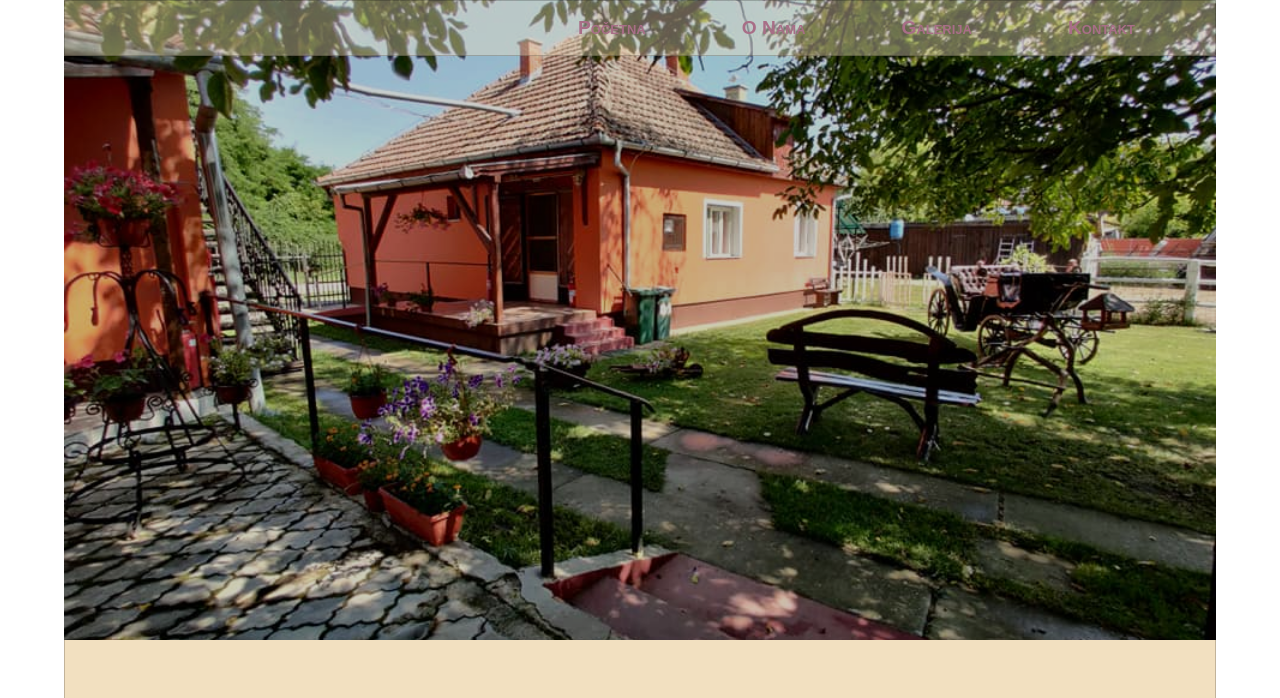
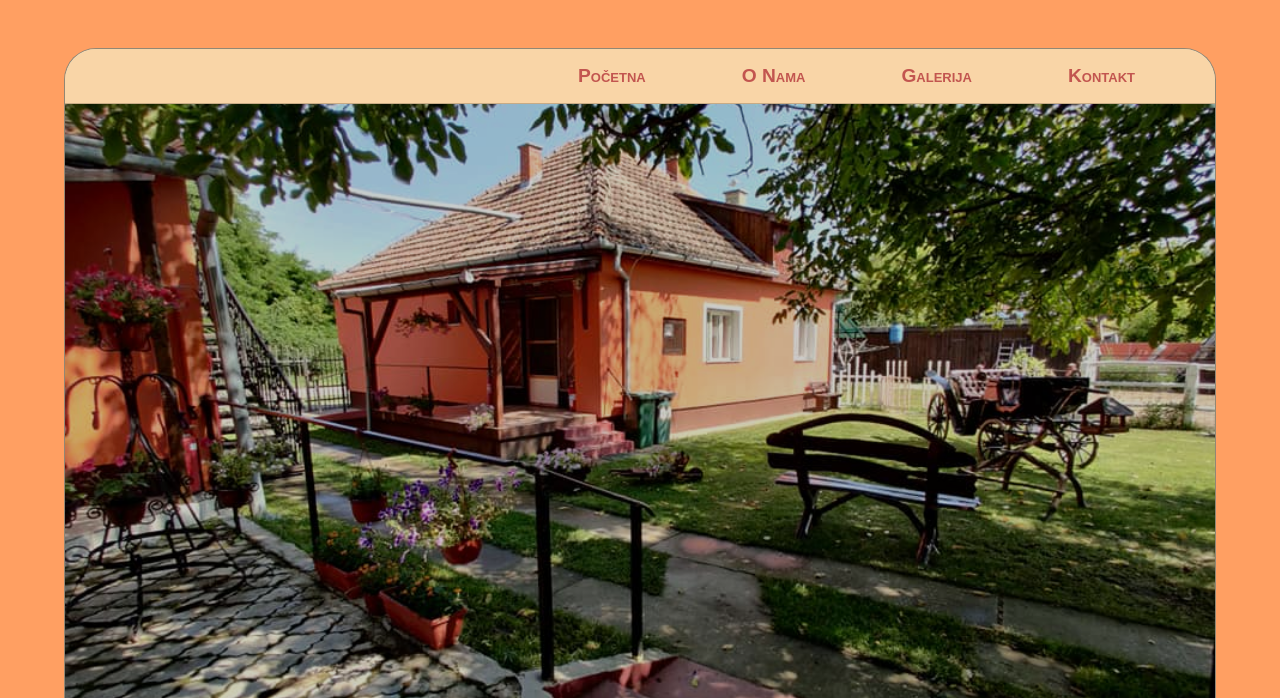
Before and after one commit to vukan-m/kladomox-plus, a Gatsby site: page / in a window 1280 px wide. Shown: the top 698 px of the page. Built offline with nearby package versions, Linux system fonts and the light colour scheme; Gatsby itself is replaced by a stand-in of ours.

Commit message:
Final design hopefully

```diff
--- a/src/components/layout.js
+++ b/src/components/layout.js
@@ -2,11 +2,11 @@ import * as React from 'react'
 import '../css/main.css'
 import NavBar from './nav-bar'
 
-const Layout = ({ pageTitle, navName, children }) => {
+const Layout = ({ pageTitle, children }) => {
     return (
         <div className="container">
             <title>{pageTitle} | Kladomox Plus</title>
-            <NavBar pageName={navName} />
+            <NavBar />
             <main>
                 {children}
             </main>
--- a/src/components/nav-bar.js
+++ b/src/components/nav-bar.js
@@ -4,10 +4,10 @@ import NavLink from '../components/link'
 import MobileNavBar from '../components/mobile-nav-bar'
 
 
-const NavBar = ({pageName}) => {
+const NavBar = () => {
     return (
         <nav>
-            <ul className={pageName}>
+            <ul className="nav-links">
                 <NavLink link="/">
                     Početna
                 </NavLink>
--- a/src/css/main.css
+++ b/src/css/main.css
@@ -1,7 +1,7 @@
 :root {
-    --prim: #F6AE99;
-    --sec: #A86E87;
-    --text: #646273;
+    --prim: #c54644;
+    --sec: #c2554f;
+    --text: #504538;
     --bg: #f2e0c0;
     --dark-bg: #F9D5A7;
 }
@@ -12,11 +12,17 @@
     box-sizing: border-box;
 }
 
+body {
+    background-color: #ff9f62;
+}
+
 .container {
     font-family: sans-serif;
-    margin: 0 auto;
+    margin: 3rem auto;
     width: 90%;
     background-color: var(--bg);
+    border-radius: 2rem;
+    border: 1px solid rgba(0, 0, 0, 0.4);
 }
 
 .nav-links {
@@ -25,23 +31,9 @@
     list-style: none;
     padding-left: 0;
     justify-content: end;
-    background-color: var(--bg);
-    border: 1px solid rgba(0, 0, 0, 0.2);
-}
-
-.nav-links-home {
-    position: absolute;
-    top: 0;
-    right: 5%;
-    width: 90%;
-    margin: 0 auto;
-    z-index: 10;
-    display: flex;
-    list-style: none;
-    padding-left: 0;
-    justify-content: end;
-    background-color: rgba(242, 225, 193, 0.4);
-    border: 1px solid rgba(0, 0, 0, 0.2);
+    background-color: var(--dark-bg);
+    border-radius: 2rem 2rem 0 0;
+    border-bottom: 1px solid rgba(0, 0, 0, 0.2);
 }
 
 .nav-link-item:nth-child(2) {
@@ -67,16 +59,15 @@
 }
 
 .border {
-    border: 1px solid rgba(0, 0, 0, 0.2);
-    border-top: 0;
+    border-bottom: 1px solid rgba(0, 0, 0, 0.2);
+}
+
+.border:last-child {
+    border-bottom: 0;
 }
 
 .darkBg {
     background-color: var(--dark-bg);
-}
-
-.lightBg {
-    /* background-color: #FEF1E6; */
 }
 
 .padding {
@@ -247,15 +238,11 @@ p {
     background-color: var(--prim);
     border-radius: 0.5rem;
     padding-block: 0.2rem;
-    color: #333;
+    color: #edccca;
 }
 
 .button:hover {
     cursor: pointer;
-}
-
-.contact-page {
-    /* height: 100vh; */
 }
 
 .contact {
@@ -319,7 +306,7 @@ span {
 .google-map {
     display: flex;
     justify-content: center;
-    margin-bottom: 4.7rem;
+    margin-bottom: 2rem;
 }
 
 .map {
@@ -570,11 +557,3 @@ ul.images {
     min-width: 50vw;
     height: 100%;
   }
-
-  /* .dropdown:hover .dropdown-content {
-    display: block;
-  }
-
-  .dropdown:hover .dropbtn {
-    background-color: #dd995e;
-  } */
--- a/src/pages/about.js
+++ b/src/pages/about.js
@@ -8,7 +8,7 @@ import { StaticImage } from 'gatsby-plugin-image'
 const AboutPage = () => {
   return (
     <Layout pageTitle="O Nama" navName="nav-links">
-      <Box bgColor="lightBg">
+      <Box>
         <div className="about-page">
           <h2 className="padding">O Nama</h2>
           <div className="mobile">
--- a/src/pages/contact.js
+++ b/src/pages/contact.js
@@ -10,7 +10,7 @@ import GoogleMap from '../components/map'
 const ContactPage = () => {
   return (
     <Layout pageTitle="Kontakt" navName="nav-links">
-      <Box bgColor="lightBg">
+      <Box>
         <div className="contact-page">
           <h2 className="padding">Kontakt</h2>
           <div class="contact">
--- a/src/pages/gallery.js
+++ b/src/pages/gallery.js
@@ -34,7 +34,7 @@ const images = [
 const GalleryPage = () => {
   return (
     <Layout pageTitle="Galerija" navName="nav-links">
-      <Box bgColor="lightBg">
+      <Box>
         <div className="gallery-page">
           <h2 className="padding">Galerija</h2>
           <ImageGroup>
--- a/src/pages/index.js
+++ b/src/pages/index.js
@@ -14,7 +14,7 @@ const IndexPage = () => {
         <div className="image">
         </div>
       </div>
-      <Box bgColor="lightBg">
+      <Box>
         <div className="main">
           <div>
             <h2 className="no-padding">Kladomox Plus</h2>
@@ -46,7 +46,7 @@ const IndexPage = () => {
           </div>
         </div>
       </Box>
-      <Box bgColor="lightBg">
+      <Box>
         <div className="footer">
           <Form />
           <div>
```
